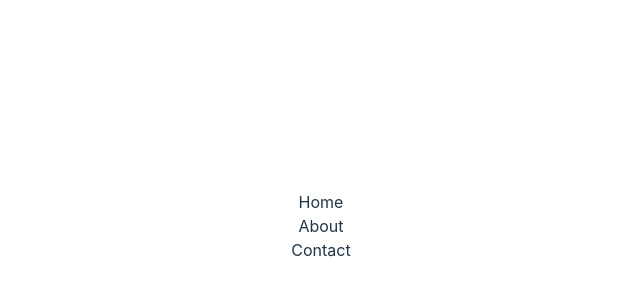
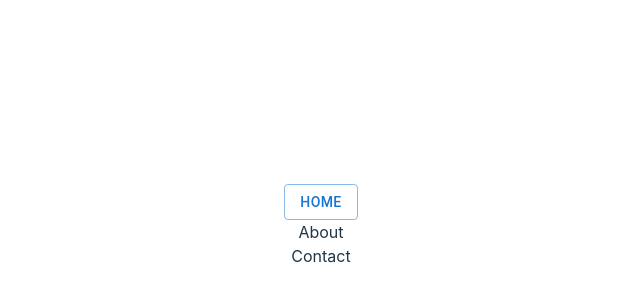
Before and after one commit to marius-a-mueller/buchweb, a React (Vite) app: page / in a window 1280 px wide. Shown: the part 174-474 px from the top of the page, without its empty margins (319-959 px from the left). Built offline with nearby package versions, Linux system fonts and the light colour scheme.

Commit message:
MUI package.json

```diff
--- a/package.json
+++ b/package.json
@@ -10,6 +10,10 @@
     "preview": "vite preview"
   },
   "dependencies": {
+    "@emotion/react": "11.11.4",
+    "@emotion/styled": "11.11.5",
+    "@mui/icons-material": "5.15.15",
+    "@mui/material": "5.15.15",
     "react": "^18.2.0",
     "react-dom": "^18.2.0"
   },
--- a/src/components/tabbar/MenuItem.tsx
+++ b/src/components/tabbar/MenuItem.tsx
@@ -1,3 +1,5 @@
+import { Container } from "@mui/material";
+
 export const MenuItem = (props: { name: string }) => {
-  return <div>{props.name}</div>;
+  return <Container>{props.name}</Container>;
 };
--- a/src/components/tabbar/TabBar.tsx
+++ b/src/components/tabbar/TabBar.tsx
@@ -1,9 +1,10 @@
 import { MenuItem } from "./MenuItem"
+import { Button } from "@mui/material";
 
 export const TabBar = () => {
     return (
         <div>
-            <MenuItem name="Home" />
+            <Button variant="outlined">Home</Button>
             <MenuItem name="About" />
             <MenuItem name="Contact" />
         </div>
```
